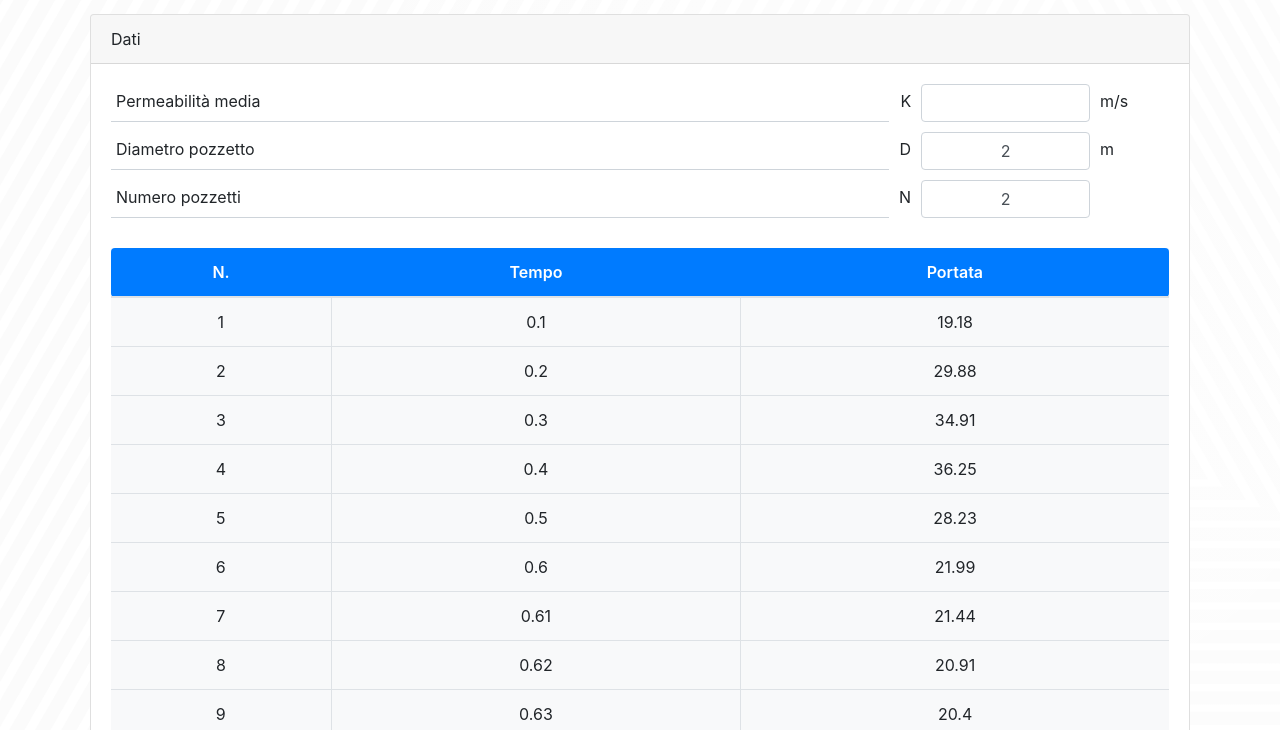
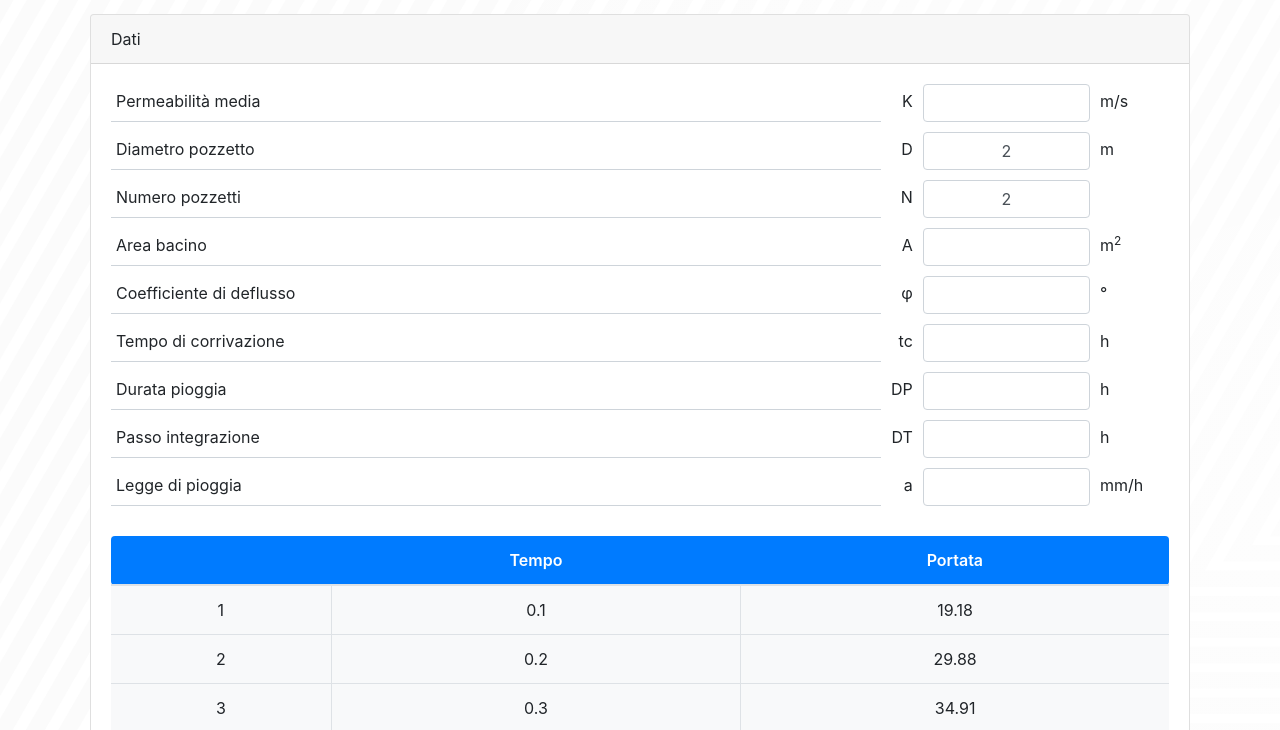
Before and after one commit to voidthevillain/geoapp_pozzi_disperdenti, a plain HTML site: page src/index.html in a window 1280 px wide. Shown: the part 70-800 px from the top of the page. Drawn offline with nearby package versions, Linux system fonts and the light colour scheme.

Commit message:
add input fields

```diff
--- a/src/index.html
+++ b/src/index.html
@@ -75,10 +75,40 @@
           <input type="text" id="n" class="input-value form-control text-center" value="2">
           <span class="span-unit"></span>
 
+          <span class="span-parameter">Area bacino</span>
+          <span class="span-symbol">A</span>
+          <input type="text" id="a" class="input-value form-control text-center" value="">
+          <span class="span-unit">m<sup>2</sup></span>
+
+          <span class="span-parameter">Coefficiente di deflusso</span>
+          <span class="span-symbol">φ</span>
+          <input type="text" id="phi" class="input-value form-control text-center" value="">
+          <span class="span-unit">°</span>
+
+          <span class="span-parameter">Tempo di corrivazione</span>
+          <span class="span-symbol">tc</span>
+          <input type="text" id="tc" class="input-value form-control text-center" value="">
+          <span class="span-unit">h</span>
+
+          <span class="span-parameter">Durata pioggia</span>
+          <span class="span-symbol">DP</span>
+          <input type="text" id="dp" class="input-value form-control text-center" value="">
+          <span class="span-unit">h</span>
+
+          <span class="span-parameter">Passo integrazione</span>
+          <span class="span-symbol">DT</span>
+          <input type="text" id="dt" class="input-value form-control text-center" value="">
+          <span class="span-unit">h</span>
+
+          <span class="span-parameter">Legge di pioggia</span>
+          <span class="span-symbol">a</span>
+          <input type="text" id="a" class="input-value form-control text-center" value="">
+          <span class="span-unit">mm/h</span>
+
           <!-- #region table -->
           <table id="input-table" class="table table-hover bg-light">
             <thead class="thead bg-primary text-white">
-              <th class="border-top-0 rounded-left align-middle text-center" scope="col">N.</th>
+              <th class="border-top-0 rounded-left align-middle text-center" scope="col"></th>
               <th class="border-top-0 align-middle text-center" scope="col">Tempo</th>
               <th class="border-top-0 rounded-right align-middle text-center" scope="col">Portata</th>
             </thead>
```
